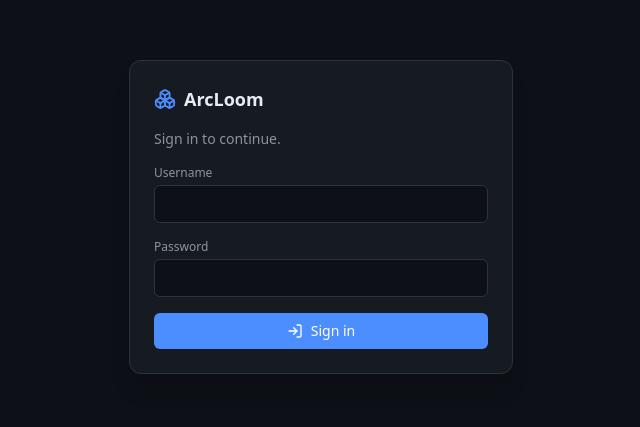
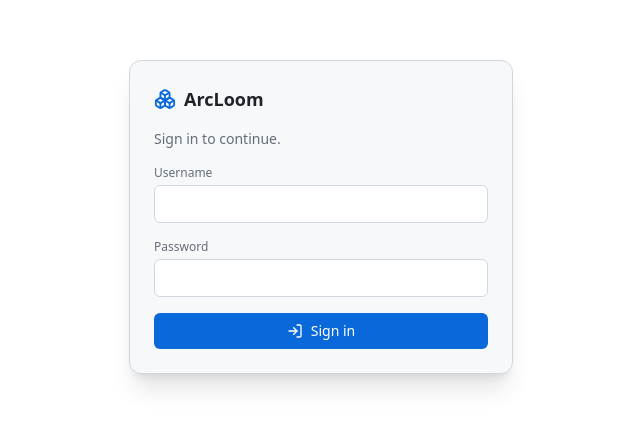
Before and after one commit to HellsCrimson/ArcLoom, a SvelteKit app in the folder web/: page / in a window 1280 px wide. Shown: the part 183-610 px from the top of the page, without its empty margins (319-959 px from the left). Built offline with nearby package versions, Linux system fonts and the light colour scheme; no server answers.

Commit message:
feat: add light mode

```diff
--- a/web/src/app.css
+++ b/web/src/app.css
@@ -1,8 +1,15 @@
 @import 'tailwindcss';
 
-/* ArcLoom theme — an IDE-leaning dark surface with a light fallback. */
-:root {
-	color-scheme: light dark;
+/* ArcLoom theme — an IDE-leaning dark surface with a first-class light theme.
+   The palette (incl. the code-editor "stage" colors) is a set of CSS variables;
+   components reference only these, so a theme is just a different variable set.
+   Dark is the default (:root). The theme store + the FOUC-guard script in
+   app.html resolve the choice ("system" → the OS preference) and stamp a
+   concrete data-theme="light|dark" on <html> before first paint, so the light
+   palette needs to be declared only once, under [data-theme='light']. */
+:root,
+:root[data-theme='dark'] {
+	color-scheme: dark;
 	--al-bg: #0d1117;
 	--al-panel: #161b22;
 	--al-panel-2: #1c2430;
@@ -13,6 +20,46 @@
 	--al-accent-weak: #1f3a5f;
 	--al-danger: #f85149;
 	--al-ok: #3fb950;
+	--al-warn: #d29922;
+
+	/* Code / editor "stage" surfaces (HCL preview, run output). */
+	--al-code-bg: #0b0f18;
+	--al-code-border: #1b2230;
+	--al-code-text: #c9d3dc;
+	--al-code-muted: #8b95a5;
+	--al-code-comment: #6b7480;
+	--al-code-keyword: #7aa2f7;
+	--al-code-type: #7ee787;
+	--al-code-ref: #ffa657;
+	--al-code-str: #79c0ff;
+	--al-code-punct: #8b949e;
+}
+
+:root[data-theme='light'] {
+	color-scheme: light;
+	--al-bg: #ffffff;
+	--al-panel: #f6f8fa;
+	--al-panel-2: #eaeef2;
+	--al-border: #d0d7de;
+	--al-text: #1f2328;
+	--al-muted: #656d76;
+	--al-accent: #0969da;
+	--al-accent-weak: #ddf4ff;
+	--al-danger: #cf222e;
+	--al-ok: #1a7f37;
+	--al-warn: #9a6700;
+
+	/* Code / editor "stage" surfaces — GitHub-light syntax tuned for a pale bg. */
+	--al-code-bg: #f6f8fa;
+	--al-code-border: #d0d7de;
+	--al-code-text: #1f2328;
+	--al-code-muted: #57606a;
+	--al-code-comment: #6e7781;
+	--al-code-keyword: #cf222e;
+	--al-code-type: #0550ae;
+	--al-code-ref: #953800;
+	--al-code-str: #0a3069;
+	--al-code-punct: #57606a;
 }
 
 html,
--- a/web/src/app.html
+++ b/web/src/app.html
@@ -4,6 +4,18 @@
 		<meta charset="utf-8" />
 		<meta name="viewport" content="width=device-width, initial-scale=1" />
 		<meta name="text-scale" content="scale" />
+		<script>
+			// Resolve + apply the theme before first paint (no flash of the wrong
+			// theme). "system"/unset resolves to the OS preference; the concrete
+			// light|dark is stamped on <html> so the CSS needs only one light block.
+			try {
+				var t = localStorage.getItem('arcloom.theme');
+				if (t !== 'light' && t !== 'dark') {
+					t = window.matchMedia('(prefers-color-scheme: dark)').matches ? 'dark' : 'light';
+				}
+				document.documentElement.setAttribute('data-theme', t);
+			} catch (e) {}
+		</script>
 		%sveltekit.head%
 	</head>
 	<body data-sveltekit-preload-data="hover">
--- a/web/src/lib/components/UserMenu.svelte
+++ b/web/src/lib/components/UserMenu.svelte
@@ -1,7 +1,11 @@
 <script lang="ts">
 	import { auth } from '$lib/stores/auth.svelte';
+	import { theme } from '$lib/stores/theme.svelte';
 	import Modal from '$lib/components/Modal.svelte';
-	import { UserRound, ChevronDown, LogOut, KeyRound } from 'lucide-svelte';
+	import { UserRound, ChevronDown, LogOut, KeyRound, Monitor, Sun, Moon } from 'lucide-svelte';
+
+	const themeBtn = (active: boolean) =>
+		`flex-1 inline-flex items-center justify-center rounded p-1 ${active ? 'bg-[var(--al-accent-weak)] text-[var(--al-accent)]' : 'text-[var(--al-muted)] hover:text-[var(--al-text)]'}`;
 
 	let open = $state(false);
 	let showChange = $state(false);
@@ -66,6 +70,20 @@
 		<div
 			class="absolute right-0 top-full z-20 mt-1 w-44 overflow-hidden rounded-md border border-[var(--al-border)] bg-[var(--al-panel)] shadow-xl"
 		>
+			<div class="border-b border-[var(--al-border)] px-2 py-1.5">
+				<div class="mb-1 px-1 text-[10px] font-semibold uppercase tracking-wide text-[var(--al-muted)]">Theme</div>
+				<div class="flex items-center gap-1">
+					<button class={themeBtn(theme.pref === 'system')} onclick={() => theme.set('system')} title="Match system">
+						<Monitor size={14} />
+					</button>
+					<button class={themeBtn(theme.pref === 'light')} onclick={() => theme.set('light')} title="Light">
+						<Sun size={14} />
+					</button>
+					<button class={themeBtn(theme.pref === 'dark')} onclick={() => theme.set('dark')} title="Dark">
+						<Moon size={14} />
+					</button>
+				</div>
+			</div>
 			<button
 				class="flex w-full items-center gap-2 px-3 py-1.5 text-xs text-[var(--al-text)] hover:bg-[var(--al-panel-2)]"
 				onclick={openChange}
--- a/web/src/lib/editor/HclView.svelte
+++ b/web/src/lib/editor/HclView.svelte
@@ -19,14 +19,14 @@
 
 <!-- Live HCL viewer shared by the graph editor and the main shell so the
      generated code looks identical in both. -->
-<div class="flex h-full min-h-0 flex-col" style="background:#0b0f18;">
+<div class="flex h-full min-h-0 flex-col" style="background:var(--al-code-bg);">
 	<div
 		class="flex h-11 flex-none items-center justify-between border-b px-4"
-		style="border-color:rgba(255,255,255,0.07);"
+		style="border-color:var(--al-code-border);"
 	>
 		<div class="flex items-center gap-2">
-			<div style="width:6px;height:6px;border-radius:50%;background:#3fb950;"></div>
-			<div class="font-mono" style="font-size:12.5px;font-weight:600;color:#c9d3dc;">{title}</div>
+			<div style="width:6px;height:6px;border-radius:50%;background:var(--al-ok);"></div>
+			<div class="font-mono" style="font-size:12.5px;font-weight:600;color:var(--al-code-text);">{title}</div>
 		</div>
 		{#if right}{@render right()}{/if}
 	</div>
@@ -36,7 +36,7 @@
 				<div>{#each line as tok, j (j)}<span style="color:{tok.c};white-space:pre;">{tok.t}</span>{/each}</div>
 			{/each}
 		{:else}
-			<div style="color:#5b6472;white-space:pre;">{placeholder}</div>
+			<div style="color:var(--al-code-muted);white-space:pre;">{placeholder}</div>
 		{/if}
 	</div>
 </div>
--- a/web/src/lib/editor/highlight.ts
+++ b/web/src/lib/editor/highlight.ts
@@ -5,14 +5,16 @@
 	c: string;
 }
 
+// Token colors are CSS-var references so the palette follows the active theme
+// (defined per theme in app.css as --al-code-*).
 const COL = {
-	text: '#c9d3dc',
-	comment: '#6b7480',
-	keyword: '#7aa2f7',
-	typ: '#7ee787',
-	ref: '#ffa657',
-	str: '#79c0ff',
-	punct: '#8b949e'
+	text: 'var(--al-code-text)',
+	comment: 'var(--al-code-comment)',
+	keyword: 'var(--al-code-keyword)',
+	typ: 'var(--al-code-type)',
+	ref: 'var(--al-code-ref)',
+	str: 'var(--al-code-str)',
+	punct: 'var(--al-code-punct)'
 };
 
 const KEYWORDS = new Set([
--- /dev/null
+++ b/web/src/lib/stores/theme.svelte.ts
@@ -0,0 +1,62 @@
+// Theme store: the app's second Svelte store (after auth). Persists the user's
+// theme preference and reflects the *resolved* theme onto <html data-theme>. The
+// FOUC-guard in app.html stamps the resolved theme before first paint; this
+// store keeps it in sync at runtime and re-resolves "system" when the OS
+// preference changes.
+//
+// data-theme is always a concrete "light"/"dark" (system resolves to the OS
+// preference), so app.css declares the light palette only once.
+
+export type ThemePref = 'system' | 'light' | 'dark';
+
+const KEY = 'arcloom.theme';
+
+function readPref(): ThemePref {
+	if (typeof localStorage === 'undefined') return 'system';
+	const v = localStorage.getItem(KEY);
+	return v === 'light' || v === 'dark' ? v : 'system';
+}
+
+function systemPrefersDark(): boolean {
+	return typeof matchMedia !== 'undefined' && matchMedia('(prefers-color-scheme: dark)').matches;
+}
+
+class ThemeStore {
+	/** The user's chosen preference (what the toggle reflects). */
+	pref = $state<ThemePref>(readPref());
+	/** Live OS preference, so `resolved` updates when it changes under "system". */
+	private sysDark = $state(systemPrefersDark());
+
+	/** The concrete theme in effect right now. */
+	get resolved(): 'light' | 'dark' {
+		return this.pref === 'system' ? (this.sysDark ? 'dark' : 'light') : this.pref;
+	}
+
+	/** Change the preference, persist it, and reflect it onto the document. */
+	set(p: ThemePref) {
+		this.pref = p;
+		if (typeof localStorage !== 'undefined') {
+			if (p === 'system') localStorage.removeItem(KEY);
+			else localStorage.setItem(KEY, p);
+		}
+		this.apply();
+	}
+
+	private apply() {
+		if (typeof document === 'undefined') return;
+		document.documentElement.setAttribute('data-theme', this.resolved);
+	}
+
+	/** Sync the DOM and start watching the OS preference. Call once on app mount. */
+	init() {
+		this.apply();
+		if (typeof matchMedia !== 'undefined') {
+			matchMedia('(prefers-color-scheme: dark)').addEventListener('change', (e) => {
+				this.sysDark = e.matches;
+				if (this.pref === 'system') this.apply(); // re-resolve under system
+			});
+		}
+	}
+}
+
+export const theme = new ThemeStore();
--- a/web/src/routes/+layout.svelte
+++ b/web/src/routes/+layout.svelte
@@ -2,10 +2,16 @@
 	import '../app.css';
 	import favicon from '$lib/assets/favicon.svg';
 	import { auth } from '$lib/stores/auth.svelte';
+	import { theme } from '$lib/stores/theme.svelte';
 	import Login from '$lib/components/Login.svelte';
 	import { Loader2 } from 'lucide-svelte';
 
 	let { children } = $props();
+
+	// Sync the theme with the DOM and watch the OS preference (runs once).
+	$effect(() => {
+		theme.init();
+	});
 
 	// Resolve the current session once on mount. The heavy app (+page.svelte)
 	// only mounts when authenticated. Pass showLoading so the gate shows the
```
Also changed, not shown: web/src/routes/+page.svelte (+12 -12 lines).
